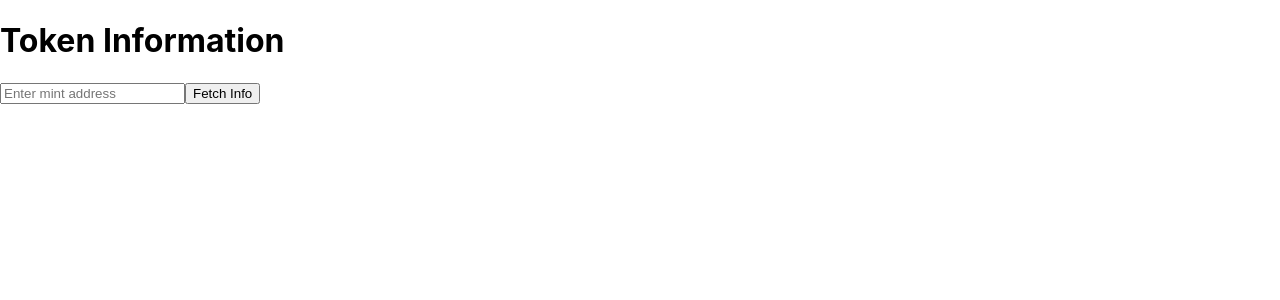
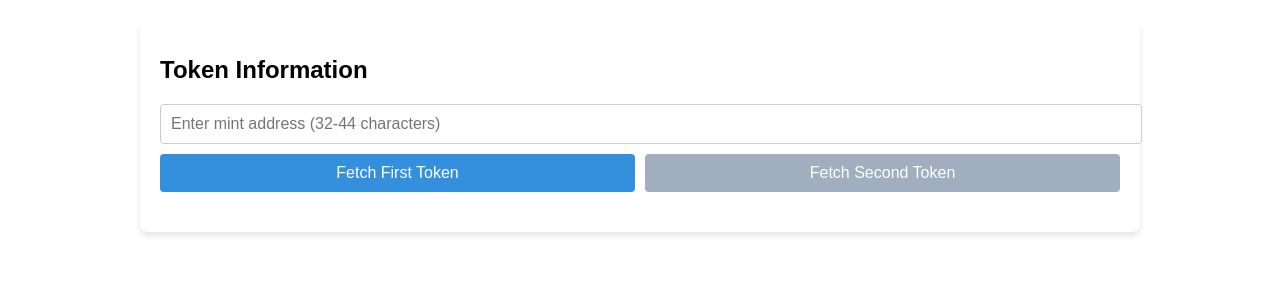
Before and after one commit to MXC33/Degen-Scanner, a React (Create React App) app in the folder client/: page / in a window 1280 px wide. Shown: the top 300 px of the page. Built offline with nearby package versions, Linux system fonts and the light colour scheme.

Commit message:
Styling & Symbol & Name fix

```diff
--- a/client/package.json
+++ b/client/package.json
@@ -9,6 +9,8 @@
     "react": "^18.2.0",
     "react-dom": "^18.2.0",
     "react-scripts": "5.0.1",
+    "shadcn-ui": "^0.9.2",
+    "tailwindcss": "^3.4.14",
     "typescript": "^4.9.5"
   },
   "scripts": {
--- a/client/src/components/TokenInfo.tsx
+++ b/client/src/components/TokenInfo.tsx
@@ -1,24 +1,120 @@
 import React, { useState } from "react";
+
+interface TokenInfo {
+  mintAddress: string;
+  holderCount: number;
+  metadata: {
+    name: string;
+    symbol: string;
+    description: string;
+    image: string;
+  };
+}
+
+const styles = {
+  container: {
+    maxWidth: '1000px',
+    margin: '0 auto',
+    padding: '20px',
+    fontFamily: 'Arial, sans-serif',
+  },
+  card: {
+    backgroundColor: 'white',
+    borderRadius: '8px',
+    boxShadow: '0 4px 6px rgba(0, 0, 0, 0.1)',
+    padding: '20px',
+    marginBottom: '20px',
+  },
+  title: {
+    fontSize: '24px',
+    fontWeight: 'bold',
+    marginBottom: '20px',
+  },
+  input: {
+    width: '100%',
+    padding: '10px',
+    fontSize: '16px',
+    marginBottom: '10px',
+    border: '1px solid #ccc',
+    borderRadius: '4px',
+  },
+  buttonContainer: {
+    display: 'flex',
+    gap: '10px',
+    marginBottom: '20px',
+  },
+  button: {
+    flex: 1,
+    padding: '10px',
+    fontSize: '16px',
+    color: 'white',
+    border: 'none',
+    borderRadius: '4px',
+    cursor: 'pointer',
+  },
+  blueButton: {
+    backgroundColor: '#3490dc',
+  },
+  greenButton: {
+    backgroundColor: '#38a169',
+  },
+  disabledButton: {
+    backgroundColor: '#a0aec0',
+    cursor: 'not-allowed',
+  },
+  error: {
+    backgroundColor: '#fed7d7',
+    borderColor: '#f56565',
+    color: '#c53030',
+    padding: '12px',
+    borderRadius: '4px',
+    marginBottom: '20px',
+  },
+  tokenInfoGrid: {
+    display: 'grid',
+    gridTemplateColumns: '1fr',
+    gap: '20px',
+  },
+  tokenInfoImage: {
+    width: '100%',
+    height: 'auto',
+    borderRadius: '4px',
+    boxShadow: '0 2px 4px rgba(0, 0, 0, 0.1)',
+  },
+};
 
 export default function TokenInfo() {
   const [mintAddress, setMintAddress] = useState("");
-  const [tokenInfo, setTokenInfo] = useState<any>(null);
+  const [tokenInfo, setTokenInfo] = useState<TokenInfo | null>(null);
+  const [secondTokenInfo, setSecondTokenInfo] = useState<TokenInfo | null>(null);
   const [loading, setLoading] = useState(false);
   const [error, setError] = useState<string | null>(null);
 
-  const fetchTokenInfo = async () => {
+
+  const fetchTokenInfo = async (address: string, setInfo: React.Dispatch<React.SetStateAction<TokenInfo | null>>) => {
     setLoading(true);
     setError(null);
     try {
-      const response = await fetch(
-        `http://localhost:3000/api/token-info/${mintAddress}`
-      );
+      const response = await fetch(`http://localhost:3000/api/token-info/${address}`);
       if (!response.ok) {
         const errorData = await response.json();
         throw new Error(errorData.error || "Failed to fetch token information");
       }
       const data = await response.json();
-      setTokenInfo(data);
+      console.log("API Response Data:", data);  // Log the data to check if fields are correctly returned
+
+      const tokenData = {
+        mintAddress: data.mintAddress || address,
+        holderCount: data.holderCount || "Unknown",
+        metadata: {
+          name: data.metadata.name || "Unknown",
+          symbol: data.metadata.symbol || "Unknown",
+          description: data.metadata.description || "No Description",
+          image: data.metadata.image || "",  // Image will now contain the correct link
+        },
+      };
+
+      setInfo(tokenData);
     } catch (err) {
       setError(err instanceof Error ? err.message : String(err));
     } finally {
@@ -26,65 +122,89 @@ export default function TokenInfo() {
     }
   };
 
+
+
+
+
+  const handleFetchFirstToken = () => fetchTokenInfo(mintAddress, setTokenInfo);
+  const handleFetchSecondToken = () => {
+    if (tokenInfo) {
+      fetchTokenInfo(mintAddress, setSecondTokenInfo);
+    }
+  };
+
+  const renderTokenInfo = (info: TokenInfo | null, title: string) => {
+    if (!info) return null;
+    return (
+      <div style={styles.card}>
+        <h2 style={styles.title}>{title}</h2>
+        <div style={styles.tokenInfoGrid}>
+          <div>
+            <p><strong>Name:</strong> {info.metadata.name}</p>
+            <p><strong>Symbol:</strong> {info.metadata.symbol}</p>
+            <p><strong>Mint Address:</strong> {info.mintAddress}</p>
+            <p><strong>Holder Count:</strong> {info.holderCount}</p>
+            <p><strong>Description:</strong> {info.metadata.description}</p>
+          </div>
+          <div>
+            {info.metadata.image && (
+              <img
+                src={info.metadata.image}
+                alt={info.metadata.name}
+                style={styles.tokenInfoImage}
+              />
+            )}
+          </div>
+        </div>
+      </div>
+    );
+  };
+
+
   return (
-    <div className="container mx-auto p-4">
-      <h1 className="text-2xl font-bold mb-4">Token Information</h1>
-      <div className="flex space-x-2 mb-4">
+    <div style={styles.container}>
+      <div style={styles.card}>
+        <h1 style={styles.title}>Token Information</h1>
         <input
           type="text"
           value={mintAddress}
           onChange={(e) => setMintAddress(e.target.value)}
-          placeholder="Enter mint address"
-          className="flex-grow border rounded px-2 py-1"
+          placeholder="Enter mint address (32-44 characters)"
+          style={styles.input}
         />
-        <button
-          onClick={fetchTokenInfo}
-          disabled={loading}
-          className="bg-blue-500 text-white px-4 py-1 rounded disabled:bg-blue-300"
-        >
-          {loading ? "Loading..." : "Fetch Info"}
-        </button>
+        <div style={styles.buttonContainer}>
+          <button
+            onClick={handleFetchFirstToken}
+            disabled={loading}
+            style={{
+              ...styles.button,
+              ...(loading ? styles.disabledButton : styles.blueButton),
+            }}
+          >
+            {loading ? "Loading..." : "Fetch First Token"}
+          </button>
+          <button
+            onClick={handleFetchSecondToken}
+            disabled={loading || !tokenInfo}
+            style={{
+              ...styles.button,
+              ...(loading || !tokenInfo ? styles.disabledButton : styles.greenButton),
+            }}
+          >
+            Fetch Second Token
+          </button>
+        </div>
+
+        {error && (
+          <div style={styles.error}>
+            <strong>Error: </strong>
+            <span>{error}</span>
+          </div>
+        )}
       </div>
 
-      {error && (
-        <div
-          className="bg-red-100 border border-red-400 text-red-700 px-4 py-3 rounded relative mb-4"
-          role="alert"
-        >
-          <strong className="font-bold">Error: </strong>
-          <span className="block sm:inline">{error}</span>
-        </div>
-      )}
-
-      {tokenInfo && (
-        <div className="bg-white shadow-md rounded p-4">
-          <h2 className="text-xl font-semibold mb-2">
-            {tokenInfo.metadata.name} ({tokenInfo.metadata.symbol})
-          </h2>
-          <div className="grid grid-cols-1 md:grid-cols-2 gap-4">
-            <div>
-              <p>
-                <strong>Mint Address:</strong> {tokenInfo.mintAddress}
-              </p>
-              <p>
-                <strong>Holder Count:</strong> {tokenInfo.holderCount}
-              </p>
-              <p>
-                <strong>Description:</strong> {tokenInfo.metadata.description}
-              </p>
-            </div>
-            <div>
-              {tokenInfo.metadata.image && (
-                <img
-                  src={tokenInfo.metadata.image}
-                  alt={tokenInfo.metadata.name}
-                  className="w-full h-auto rounded-lg shadow-md"
-                />
-              )}
-            </div>
-          </div>
-        </div>
-      )}
+      {renderTokenInfo(tokenInfo, "First Token Information")}
+      {renderTokenInfo(secondTokenInfo, "Second Token Information")}
     </div>
   );
 }
```
Also changed, not shown: 2 other files (tests, documents, lock files or other folders).
